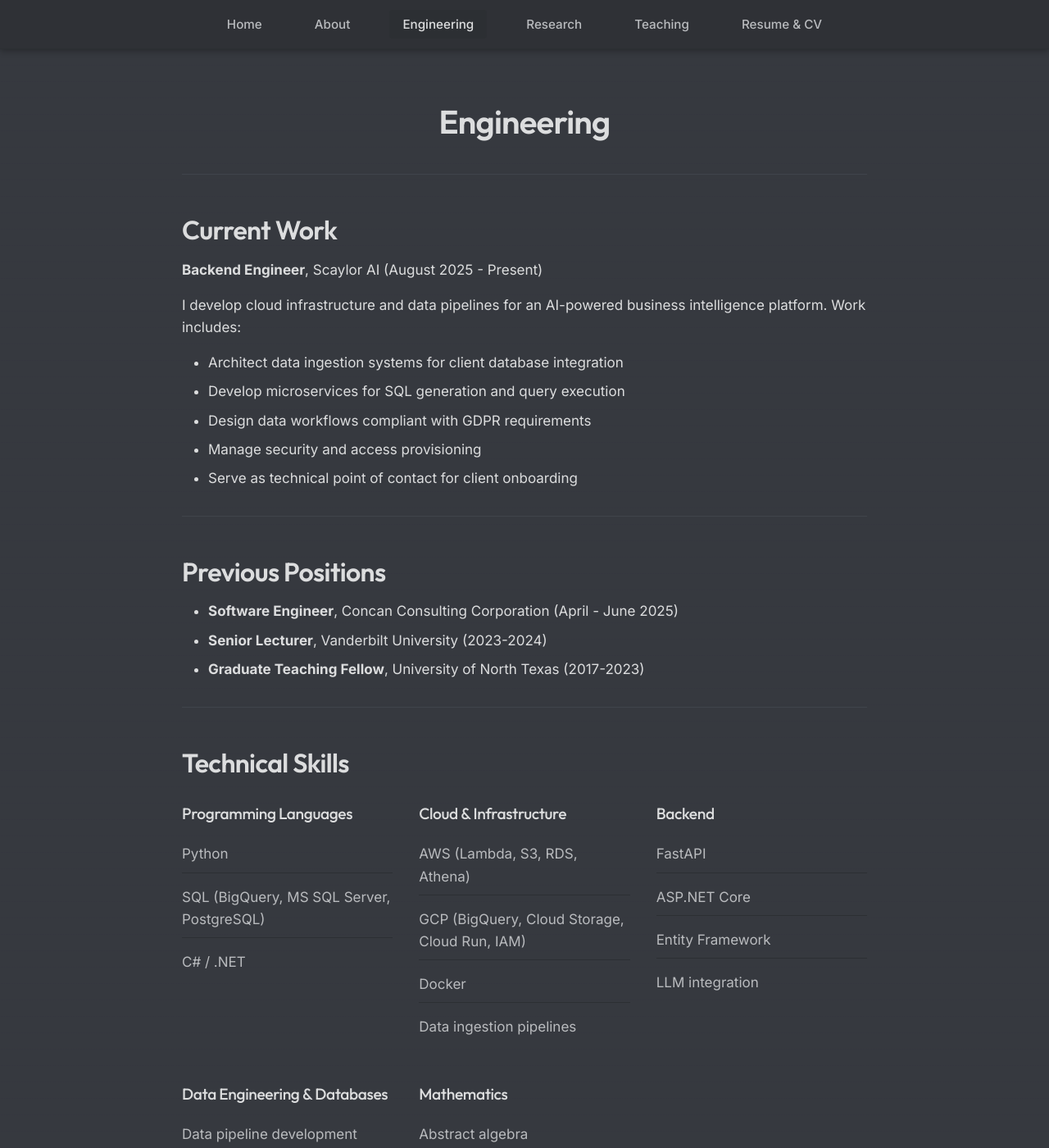
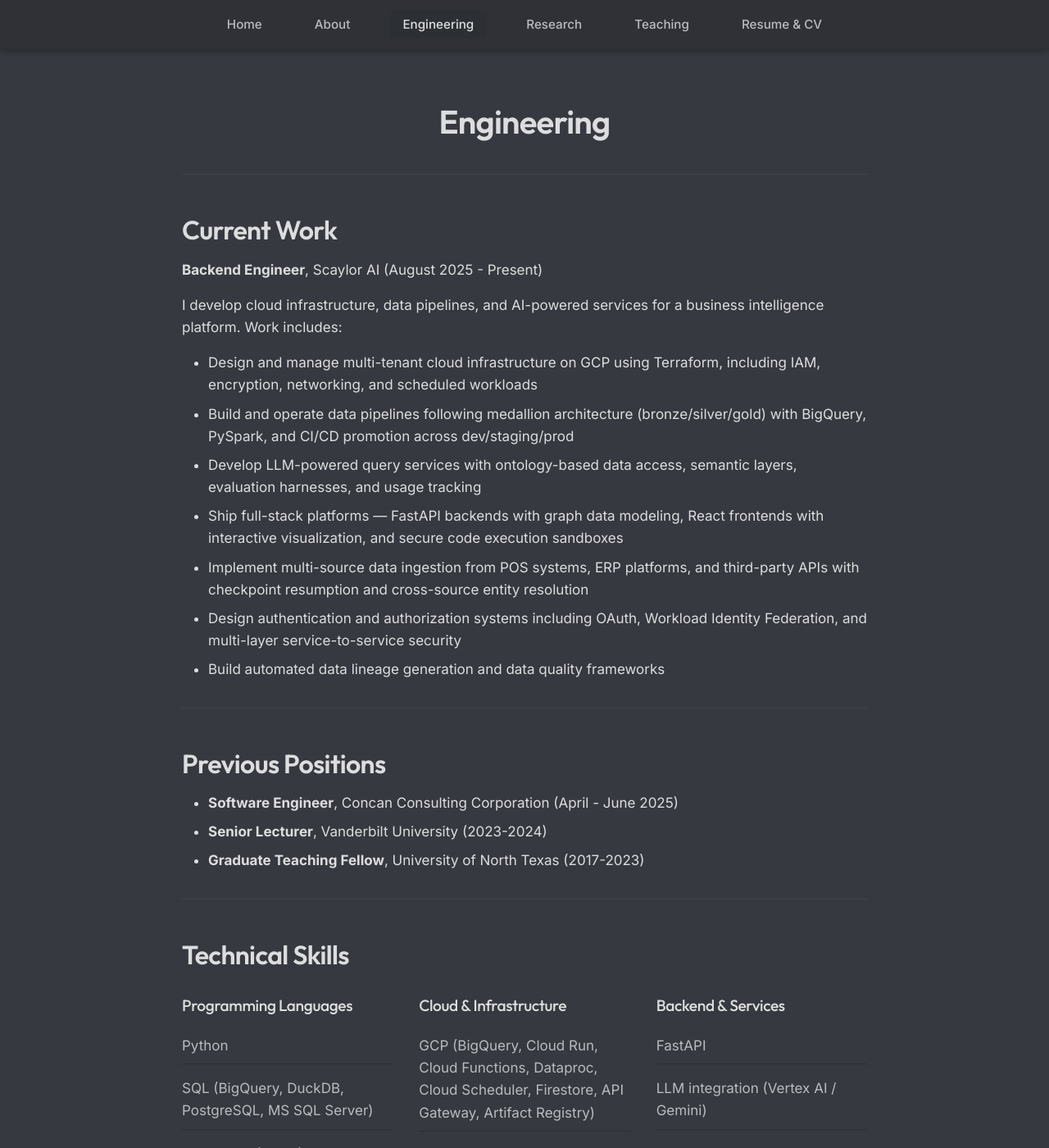
Before and after one commit to william-goode/william-goode.github.io, a Jekyll site: the page built from engineering.md, in a window 1280 px wide and 1400 px high. Shown: the whole window at 82% size. Built offline with Jekyll 4.4.1, drawn with Linux system fonts in a browser that asks for light colours; some of the changed text lies outside the part shown.

Commit message:
Update engineering page and technical skills to reflect current work
Expand engineering bullets from 5 generic items to 7 detailed ones
covering infrastructure, data pipelines, LLM services, full-stack
development, auth, and data lineage. Reorganize skills into 6
categories adding Frontend, and update items to match actual
technologies used (Terraform, PySpark, DuckDB, React, D3.js, etc).

```diff
--- a/_data/cv.yml
+++ b/_data/cv.yml
@@ -161,27 +161,39 @@ skills:
 - category: Programming Languages
   items:
   - Python
-  - SQL (BigQuery, MS SQL Server, PostgreSQL)
+  - SQL (BigQuery, DuckDB, PostgreSQL, MS SQL Server)
+  - JavaScript (React)
+  - R
   - C# / .NET
 - category: Cloud & Infrastructure
   items:
-  - AWS (Lambda, S3, RDS, Athena)
-  - GCP (BigQuery, Cloud Storage, Cloud Run, IAM)
+  - GCP (BigQuery, Cloud Run, Cloud Functions, Dataproc, Cloud Scheduler, Firestore, API Gateway, Artifact Registry)
+  - AWS (Lambda, S3, RDS)
+  - Terraform
   - Docker
-  - Data ingestion pipelines
-- category: Backend
+  - GitHub Actions
+- category: Backend & Services
   items:
   - FastAPI
+  - LLM integration (Vertex AI / Gemini)
+  - Ontology-based data access (OBDA)
+  - Secure sandboxed execution
   - ASP.NET Core
-  - Entity Framework
-  - LLM integration
-- category: Data Engineering & Databases
+- category: Data Engineering
   items:
-  - Data pipeline development
-  - Vector databases
-  - Query optimization and performance tuning
-  - Exploratory data analysis
+  - Medallion architecture (bronze/silver/gold)
+  - PySpark
+  - Data lineage (SQLGlot)
   - Schema reconciliation
+  - Cross-source entity resolution
+  - Multi-source ingestion pipelines
+- category: Frontend
+  items:
+  - React
+  - ReactFlow
+  - D3.js
+  - Monaco Editor
+  - Server-Sent Events (SSE)
 - category: Mathematics
   items:
   - Abstract algebra
--- a/engineering.md
+++ b/engineering.md
@@ -8,13 +8,15 @@ permalink: /engineering/
 
 **Backend Engineer**, Scaylor AI (August 2025 - Present)
 
-I develop cloud infrastructure and data pipelines for an AI-powered business intelligence platform. Work includes:
+I develop cloud infrastructure, data pipelines, and AI-powered services for a business intelligence platform. Work includes:
 
-- Architect data ingestion systems for client database integration
-- Develop microservices for SQL generation and query execution
-- Design data workflows compliant with GDPR requirements
-- Manage security and access provisioning
-- Serve as technical point of contact for client onboarding
+- Design and manage multi-tenant cloud infrastructure on GCP using Terraform, including IAM, encryption, networking, and scheduled workloads
+- Build and operate data pipelines following medallion architecture (bronze/silver/gold) with BigQuery, PySpark, and CI/CD promotion across dev/staging/prod
+- Develop LLM-powered query services with ontology-based data access, semantic layers, evaluation harnesses, and usage tracking
+- Ship full-stack platforms — FastAPI backends with graph data modeling, React frontends with interactive visualization, and secure code execution sandboxes
+- Implement multi-source data ingestion from POS systems, ERP platforms, and third-party APIs with checkpoint resumption and cross-source entity resolution
+- Design authentication and authorization systems including OAuth, Workload Identity Federation, and multi-layer service-to-service security
+- Build automated data lineage generation and data quality frameworks
 
 ---
 
```
